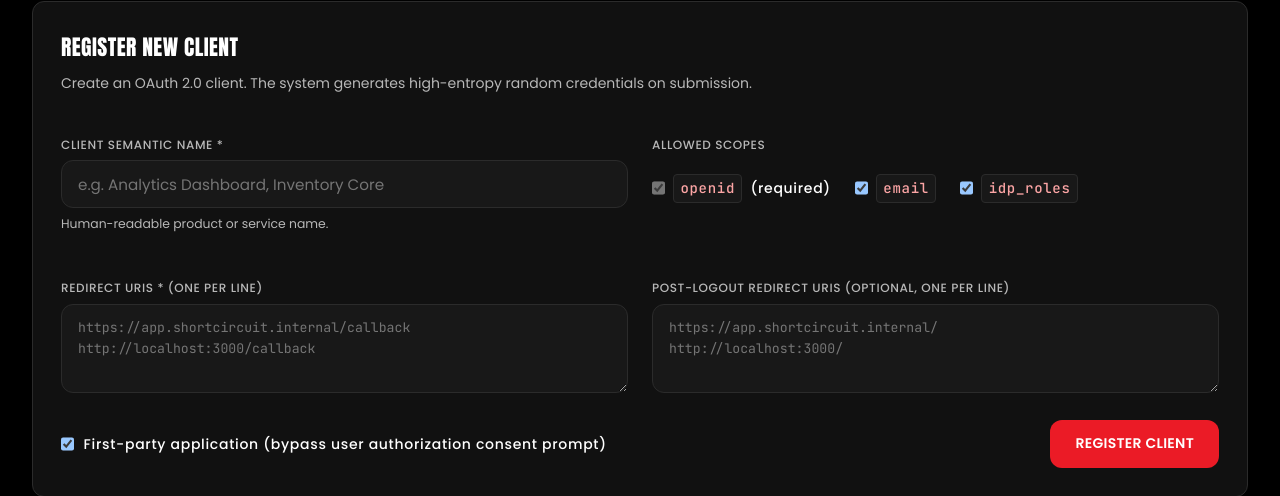
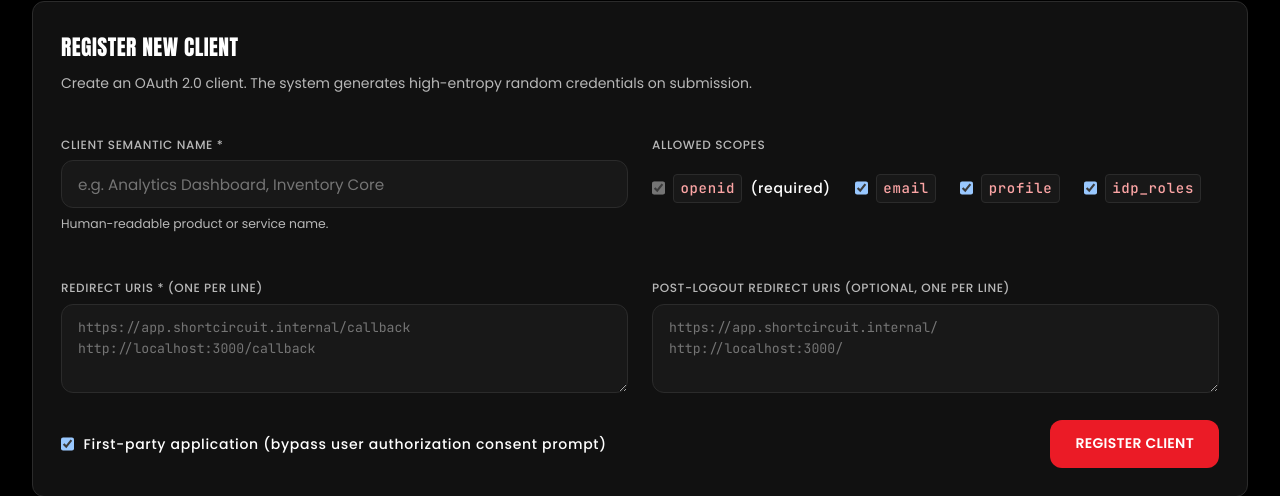
Before and after one commit to MahmoudMNael/sc-idp, a FastAPI app: template src/templates/admin_dashboard.html in a window 1280 px wide. Shown: the part 407-903 px from the top of the page. Run offline with FastAPI, Linux system fonts and the light colour scheme; the template is opened without the code that fills it, so the values that code supplies are empty; parts of the project's set-up code (start-up, migrations or seed data) failed here and were passed over.

Commit message:
feat: add profile scope to OAuth client registration and update test assertions

```diff
--- a/src/templates/admin_dashboard.html
+++ b/src/templates/admin_dashboard.html
@@ -102,6 +102,10 @@
           <label style="display: inline-flex; align-items: center; gap: 0.5rem; margin: 0; text-transform: none; font-size: 0.875rem; color: var(--text);">
             <input type="checkbox" name="scopes" value="email" checked style="width: auto; margin: 0;">
             <code>email</code>
+          </label>
+          <label style="display: inline-flex; align-items: center; gap: 0.5rem; margin: 0; text-transform: none; font-size: 0.875rem; color: var(--text);">
+            <input type="checkbox" name="scopes" value="profile" checked style="width: auto; margin: 0;">
+            <code>profile</code>
           </label>
           <label style="display: inline-flex; align-items: center; gap: 0.5rem; margin: 0; text-transform: none; font-size: 0.875rem; color: var(--text);">
             <input type="checkbox" name="scopes" value="idp_roles" checked style="width: auto; margin: 0;">
```
Also changed, not shown: tests/test_flow.py (+2 -1 lines).
